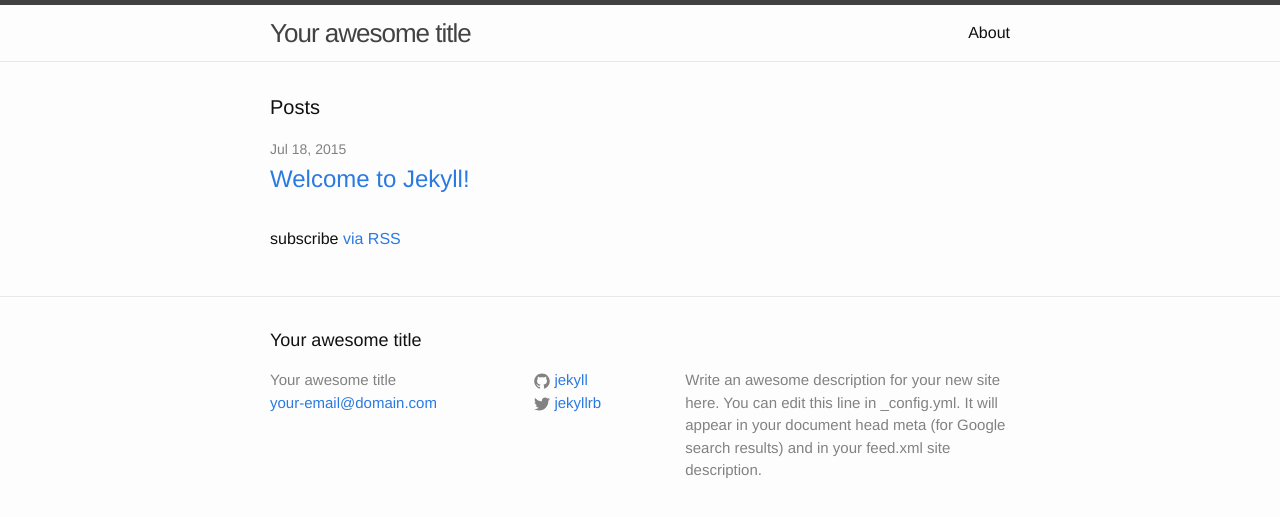
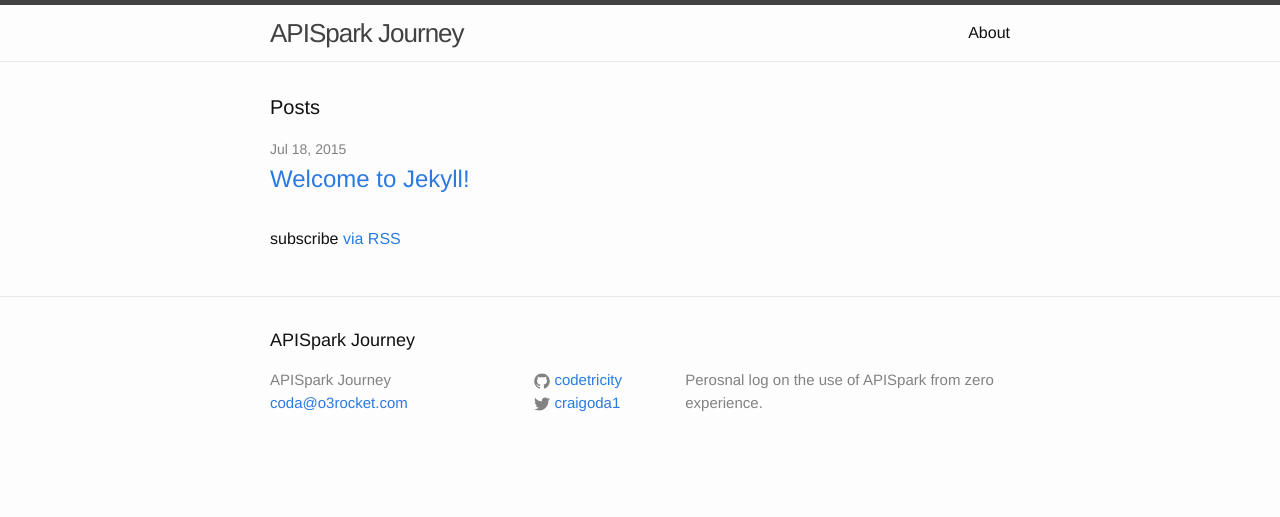
Before and after one commit to codetricity/apispark-journey, a Jekyll site: the page built from index.html, in a window 1280 px wide. Shown: the top 517 px of the page. Built offline with Jekyll 4.4.1, drawn with Linux system fonts in a browser that asks for light colours.

Commit message:
updated blog information

```diff
--- a/_config.yml
+++ b/_config.yml
@@ -1,14 +1,12 @@
 # Site settings
-title: Your awesome title
-email: your-email@domain.com
+title: APISpark Journey
+email: coda@o3rocket.com
 description: > # this means to ignore newlines until "baseurl:"
-  Write an awesome description for your new site here. You can edit this
-  line in _config.yml. It will appear in your document head meta (for
-  Google search results) and in your feed.xml site description.
-baseurl: "." # the subpath of your site, e.g. /blog/
-url: "http://codetricity.github.io/apispark-journey" # the base hostname & protocol for your site
-twitter_username: jekyllrb
-github_username:  jekyll
+  Perosnal log on the use of APISpark from zero experience.
+baseurl: "/apispark-journey" # the subpath of your site, e.g. /blog/
+url: "http://codetricity.github.io/" # the base hostname & protocol for your site
+twitter_username: craigoda1
+github_username:  codetricity
 
 # Build settings
 markdown: kramdown
```
